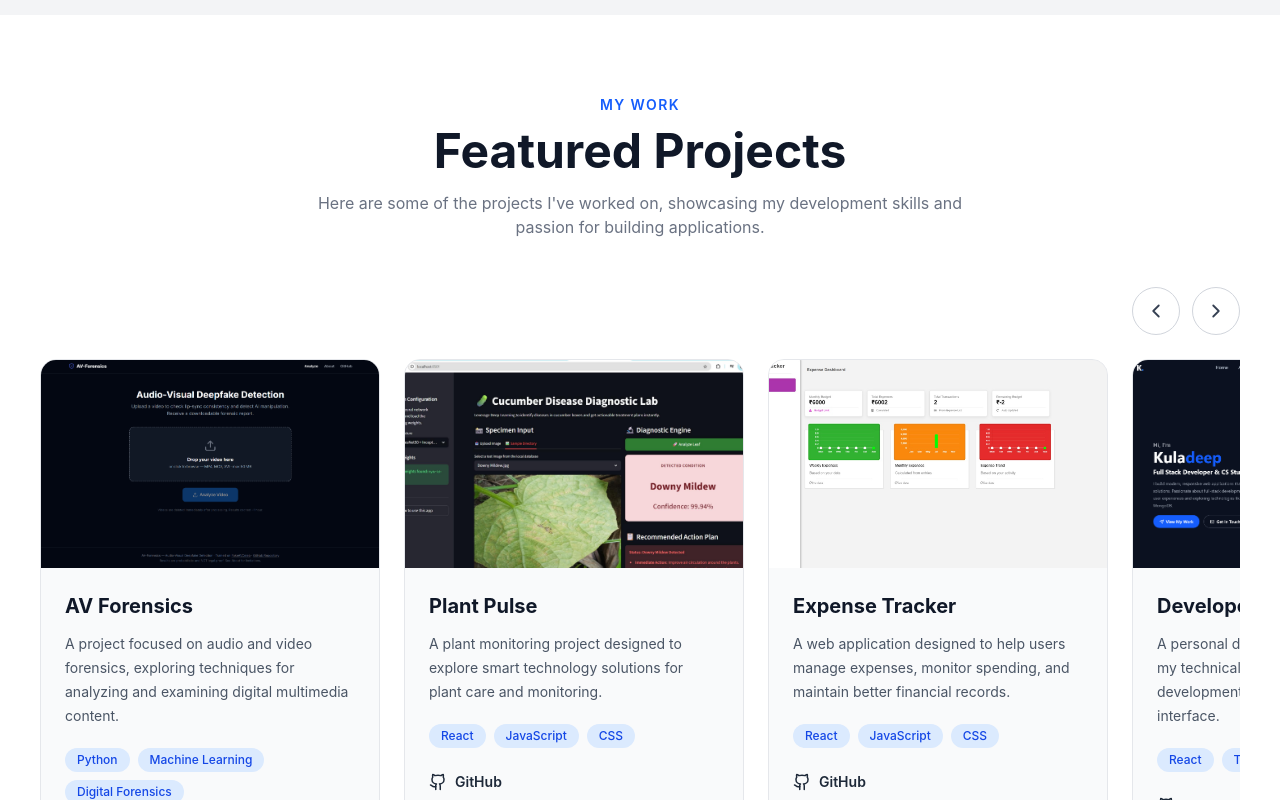
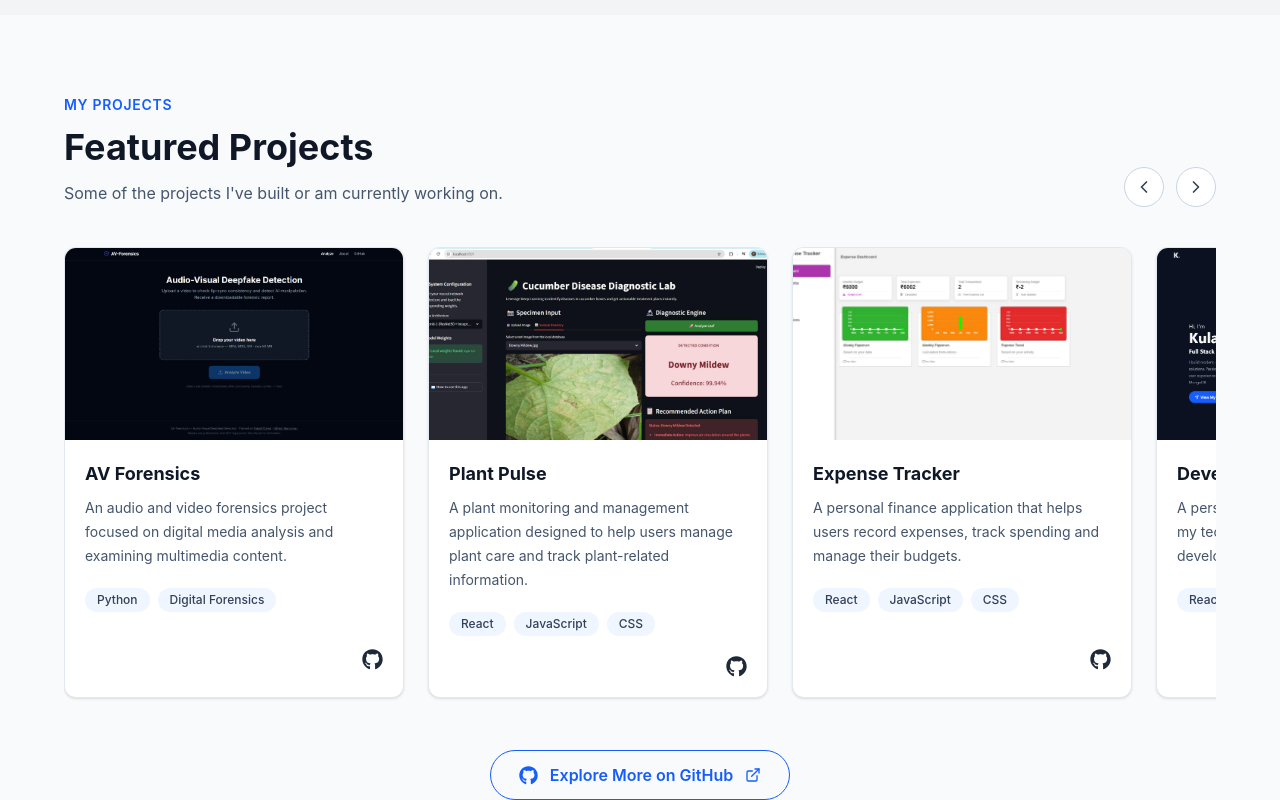
Before and after one commit to kuladeepb/My-portfolio, a React (Vite) app: page / in a window 1280 px wide. Shown: the part 2200-3000 px from the top of the page. Built offline with nearby package versions, Linux system fonts and the light colour scheme.

Commit message:
Fix project image paths

```diff
--- a/src/components/Projects.jsx
+++ b/src/components/Projects.jsx
@@ -1,194 +1,204 @@
+import { ExternalLink, ChevronLeft, ChevronRight } from "lucide-react";
+import { FaGithub } from "react-icons/fa";
+import { useRef } from "react";
 
-import React, { useRef } from "react";
-import { ChevronLeft, ChevronRight, ExternalLink, Github } from "lucide-react";
+function Projects() {
+  const scrollRef = useRef(null);
 
-const Projects = () => {
-  const scrollRef = useRef(null);
+  // Automatically handles GitHub Pages and Vercel paths
   const baseUrl = import.meta.env.BASE_URL;
 
   const projects = [
     {
       title: "AV Forensics",
+      image: `${baseUrl}images/av-forensics.png`,
       description:
-        "A project focused on audio and video forensics, exploring techniques for analyzing and examining digital multimedia content.",
-      image: `${baseUrl}images/av-forensics.png`,
-      technologies: ["Python", "Machine Learning", "Digital Forensics"],
+        "An audio and video forensics project focused on digital media analysis and examining multimedia content.",
+      technologies: ["Python", "Digital Forensics"],
       github: "https://github.com/kuladeepb",
     },
     {
       title: "Plant Pulse",
+      image: `${baseUrl}images/plant-pulse.png`,
       description:
-        "A plant monitoring project designed to explore smart technology solutions for plant care and monitoring.",
-      image: `${baseUrl}images/plant-pulse.png`,
+        "A plant monitoring and management application designed to help users manage plant care and track plant-related information.",
       technologies: ["React", "JavaScript", "CSS"],
       github: "https://github.com/kuladeepb",
     },
     {
       title: "Expense Tracker",
+      image: `${baseUrl}images/expense-tracker.png`,
       description:
-        "A web application designed to help users manage expenses, monitor spending, and maintain better financial records.",
-      image: `${baseUrl}images/expense-tracker.png`,
+        "A personal finance application that helps users record expenses, track spending and manage their budgets.",
       technologies: ["React", "JavaScript", "CSS"],
       github: "https://github.com/kuladeepb",
     },
     {
       title: "Developer Portfolio",
+      image: `${baseUrl}images/portfolio.png`,
       description:
-        "A personal developer portfolio showcasing my technical skills, projects, and development journey with a responsive interface.",
-      image: `${baseUrl}images/portfolio.png`,
+        "A personal developer portfolio showcasing my technical skills, projects and development journey.",
       technologies: ["React", "Tailwind CSS", "JavaScript"],
-      github: "https://github.com/kuladeepb/My-portfolio",
-      live: "https://kuladeep-portfolio-ten.vercel.app/",
+      github: "https://github.com/kuladeepb",
     },
   ];
 
   const scroll = (direction) => {
     if (scrollRef.current) {
-      const amount = 370;
-
       scrollRef.current.scrollBy({
-        left: direction === "left" ? -amount : amount,
+        left: direction === "left" ? -350 : 350,
         behavior: "smooth",
       });
     }
   };
 
   return (
-    <section id="projects" className="bg-white py-20 overflow-hidden">
-      <div className="max-w-7xl mx-auto px-6 md:px-10">
+    <section
+      id="projects"
+      className="w-full overflow-hidden bg-[#F8FAFC] px-5 py-16 sm:px-6 sm:py-20 md:px-10 lg:px-16"
+    >
+      <div className="mx-auto max-w-7xl">
 
         {/* SECTION HEADING */}
-        <div className="text-center mb-12">
-          <p className="text-blue-600 font-semibold tracking-widest text-sm mb-3">
-            MY WORK
+        <div className="mb-8 flex flex-col gap-5 sm:mb-10 sm:flex-row sm:items-end sm:justify-between">
+
+          <div>
+            <p className="mb-3 text-sm font-semibold tracking-wider text-blue-600">
+              MY PROJECTS
             </p>
 
-          <h2 className="text-3xl md:text-5xl font-bold text-gray-900">
+            <h2 className="text-3xl font-bold text-gray-900 sm:text-4xl">
               Featured Projects
             </h2>
 
-          <p className="text-gray-500 mt-4 max-w-2xl mx-auto">
-            Here are some of the projects I've worked on, showcasing my
-            development skills and passion for building applications.
+            <p className="mt-3 text-sm leading-7 text-slate-600 sm:text-base">
+              Some of the projects I've built or am currently working on.
             </p>
           </div>
 
           {/* SCROLL BUTTONS */}
-        <div className="flex justify-end gap-3 mb-6">
+          <div className="flex items-center gap-3">
+
             <button
               onClick={() => scroll("left")}
               aria-label="Scroll projects left"
-            className="p-3 rounded-full border border-gray-300 text-gray-700 hover:bg-blue-600 hover:text-white hover:border-blue-600 transition duration-300"
+              className="flex h-10 w-10 items-center justify-center rounded-full border border-slate-300 bg-white text-gray-700 transition hover:border-blue-500 hover:text-blue-600"
             >
-            <ChevronLeft size={22} />
+              <ChevronLeft size={20} />
             </button>
 
             <button
               onClick={() => scroll("right")}
               aria-label="Scroll projects right"
-            className="p-3 rounded-full border border-gray-300 text-gray-700 hover:bg-blue-600 hover:text-white hover:border-blue-600 transition duration-300"
+              className="flex h-10 w-10 items-center justify-center rounded-full border border-slate-300 bg-white text-gray-700 transition hover:border-blue-500 hover:text-blue-600"
             >
-            <ChevronRight size={22} />
+              <ChevronRight size={20} />
             </button>
+
+          </div>
         </div>
 
-        {/* PROJECT CARDS */}
+        {/* HORIZONTAL PROJECT CARDS */}
         <div
           ref={scrollRef}
-          className="flex gap-6 overflow-x-auto scroll-smooth snap-x snap-mandatory pb-6"
-          style={{ scrollbarWidth: "none" }}
+          className="flex snap-x snap-mandatory gap-4 overflow-x-auto scroll-smooth pb-5 sm:gap-6"
+          style={{
+            scrollbarWidth: "thin",
+            WebkitOverflowScrolling: "touch",
+          }}
         >
-          {projects.map((project, index) => (
+
+          {projects.map((project) => (
+
             <div
-              key={index}
-              className="min-w-[85vw] max-w-[340px] sm:min-w-[340px] bg-gray-50 rounded-2xl overflow-hidden border border-gray-200 hover:shadow-xl hover:-translate-y-2 transition-all duration-300 snap-center"
+              key={project.title}
+              className="w-[85vw] max-w-[340px] flex-none snap-center overflow-hidden rounded-xl border border-slate-200 bg-white shadow-sm transition-all duration-300 hover:-translate-y-1 hover:shadow-lg sm:w-[340px] sm:snap-start"
             >
+
               {/* PROJECT IMAGE */}
-              <div className="h-52 overflow-hidden bg-gray-200">
+              <div className="h-44 w-full overflow-hidden bg-slate-200 sm:h-48">
+
                 <img
                   src={project.image}
-                  alt={project.title}
+                  alt={`${project.title} project preview`}
                   loading="lazy"
-                  className="w-full h-full object-cover hover:scale-105 transition-transform duration-500"
+                  className="h-full w-full object-cover transition-transform duration-500 hover:scale-105"
                   onError={(e) => {
-                    console.error(
-                      `Failed to load project image: ${project.image}`
-                    );
+                    console.error("Image failed to load:", project.image);
                   }}
                 />
+
               </div>
 
-              {/* PROJECT CONTENT */}
-              <div className="p-6">
+              {/* PROJECT DETAILS */}
+              <div className="flex min-h-[250px] flex-col p-5">
 
-                <h3 className="text-xl font-bold text-gray-900 mb-3">
+                <h3 className="mb-2 text-lg font-bold text-gray-900">
                   {project.title}
                 </h3>
 
-                <p className="text-gray-600 text-sm leading-6 mb-5">
+                <p className="mb-5 min-h-[72px] text-sm leading-6 text-slate-600">
                   {project.description}
                 </p>
 
-                {/* TECHNOLOGIES */}
-                <div className="flex flex-wrap gap-2 mb-6">
-                  {project.technologies.map((tech, techIndex) => (
+                {/* TECHNOLOGY TAGS */}
+                <div className="flex flex-wrap gap-2">
+
+                  {project.technologies.map((tech) => (
+
                     <span
-                      key={techIndex}
-                      className="text-xs font-medium px-3 py-1 rounded-full bg-blue-100 text-blue-700"
+                      key={tech}
+                      className="rounded-full bg-blue-50 px-3 py-1 text-xs font-medium text-slate-700"
                     >
                       {tech}
                     </span>
+
                   ))}
+
                 </div>
 
-                {/* PROJECT LINKS */}
-                <div className="flex items-center gap-4">
+                {/* GITHUB LINK */}
+                <div className="mt-auto flex justify-end pt-5">
 
                   <a
                     href={project.github}
                     target="_blank"
                     rel="noopener noreferrer"
-                    className="flex items-center gap-2 text-gray-800 hover:text-blue-600 font-semibold text-sm transition"
+                    aria-label={`View ${project.title} on GitHub`}
+                    className="text-gray-800 transition hover:text-blue-600"
                   >
-                    <Github size={18} />
-                    GitHub
+                    <FaGithub size={21} />
                   </a>
 
-                  {project.live && (
-                    <a
-                      href={project.live}
-                      target="_blank"
-                      rel="noopener noreferrer"
-                      className="flex items-center gap-2 text-blue-600 hover:text-blue-800 font-semibold text-sm transition"
-                    >
-                      <ExternalLink size={17} />
-                      Live Demo
-                    </a>
-                  )}
+                </div>
 
               </div>
-              </div>
-            </div>
-          ))}
+
             </div>
 
-        {/* EXPLORE MORE */}
-        <div className="text-center mt-10">
+          ))}
+
+        </div>
+
+        {/* MORE PROJECTS */}
+        <div className="mt-8 flex justify-center">
+
           <a
             href="https://github.com/kuladeepb"
             target="_blank"
             rel="noopener noreferrer"
-            className="inline-flex items-center gap-2 bg-[#0B1120] text-white px-7 py-3 rounded-full hover:bg-blue-600 transition duration-300 font-semibold"
+            className="flex items-center justify-center gap-2 rounded-full border border-blue-600 px-5 py-3 text-sm font-semibold text-blue-600 transition hover:bg-blue-600 hover:text-white sm:gap-3 sm:px-7 sm:text-base"
           >
-            <Github size={19} />
+            <FaGithub size={19} />
             Explore More on GitHub
             <ExternalLink size={16} />
           </a>
+
         </div>
 
       </div>
     </section>
   );
-};
+}
 
 export default Projects;
```
Lines whose indentation alone changed are shown as unchanged.
